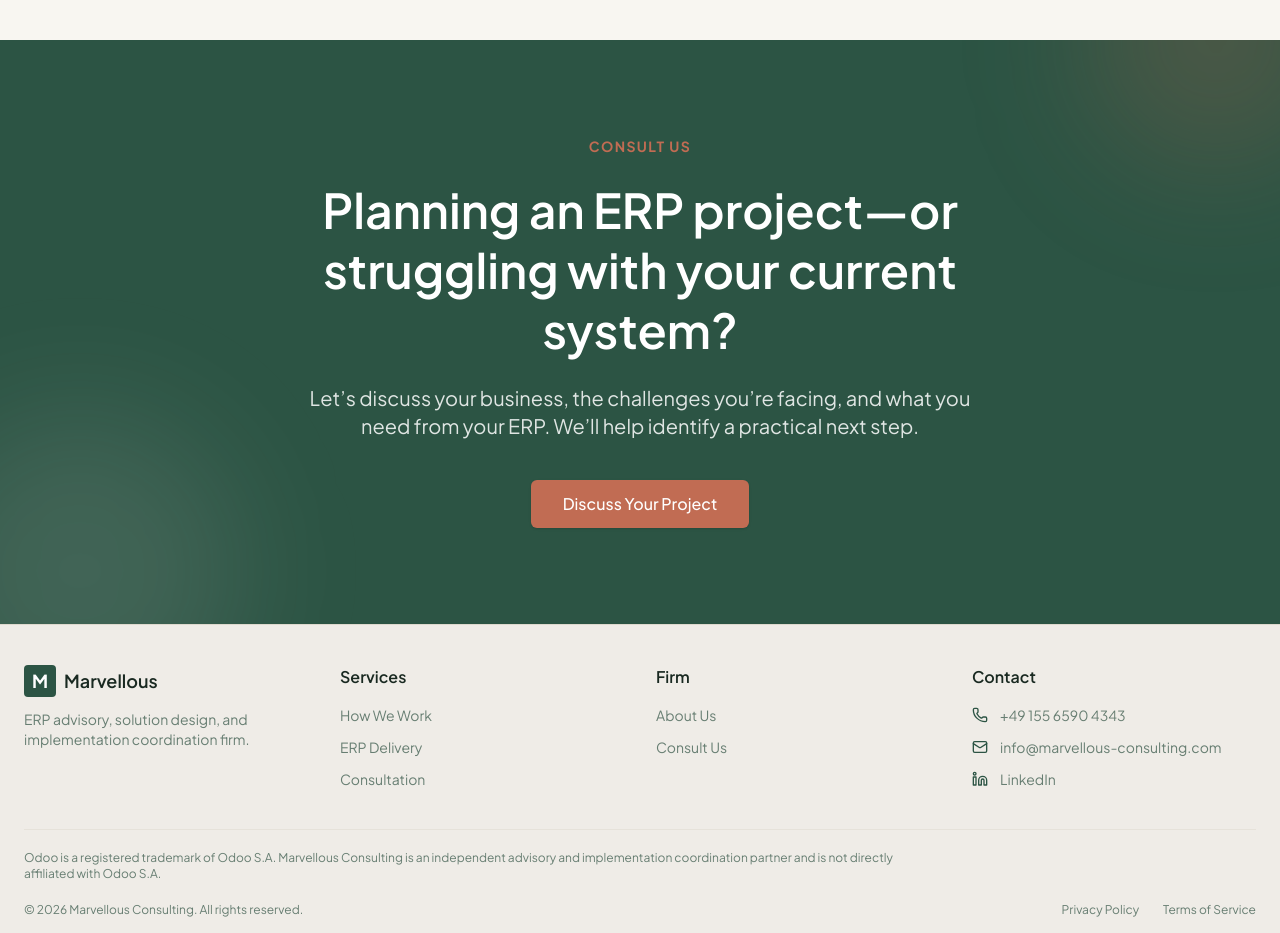
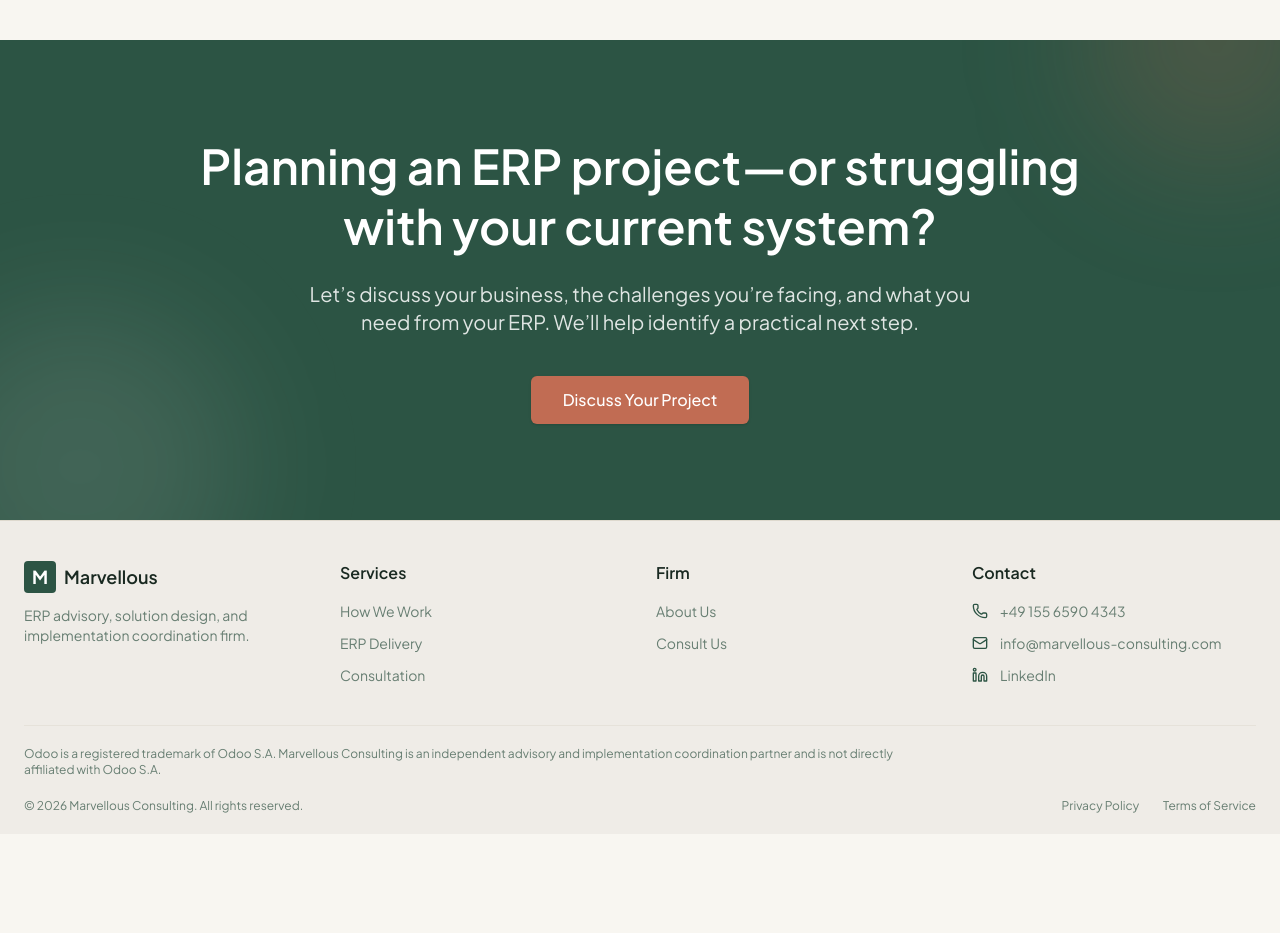
Before and after one commit to meghalshah9531/marvellous-website-vercel, a React (Vite) app in the folder artifacts/marvellous-consulting/: page /about in a window 1280 px wide. Shown: the part 2140-3073 px from the top of the page. After the commit the page ends 2974 px from the top, so only its background shows below. Built offline with nearby package versions, Linux system fonts and the light colour scheme.

Commit message:
fix: Consult Us

```diff
--- a/artifacts/marvellous-consulting/src/components/cta-section.tsx
+++ b/artifacts/marvellous-consulting/src/components/cta-section.tsx
@@ -22,8 +22,7 @@ export function CtaSection({
       <div className="absolute bottom-0 left-0 w-80 h-80 bg-background/10 rounded-full blur-3xl translate-y-1/3 -translate-x-1/4 pointer-events-none" />
 
       <div className="container mx-auto px-4 md:px-6 relative z-10">
-        <ScrollReveal className="max-w-3xl mx-auto text-center space-y-6">
-          <p className="text-sm font-bold uppercase tracking-widest text-secondary">Consult Us</p>
+        <ScrollReveal className="max-w-4xl mx-auto text-center space-y-6">
           <h2 className="text-4xl md:text-5xl font-serif font-semibold leading-tight">
             {title}
           </h2>
--- a/artifacts/marvellous-consulting/src/components/erp-delivery.tsx
+++ b/artifacts/marvellous-consulting/src/components/erp-delivery.tsx
@@ -56,7 +56,7 @@ export function ErpDelivery() {
             </p>
           </ScrollReveal>
 
-          <div className="grid md:grid-cols-3 gap-8 max-w-6xl mx-auto">
+          <div className="grid md:grid-cols-3 gap-8 max-w-6xl">
             {[
               {
                 title: "Implementation Through a Specialist Partner",
--- a/artifacts/marvellous-consulting/src/components/process-overview.tsx
+++ b/artifacts/marvellous-consulting/src/components/process-overview.tsx
@@ -32,7 +32,6 @@ export function ProcessOverview() {
   return (
     <section id="how-we-work" className="scroll-mt-24 py-20 bg-card border-b border-border">
       <div className="container mx-auto px-4 md:px-6">
-        <div className="max-w-6xl mx-auto">
         <div className="max-w-3xl mb-10 space-y-4">
           <p className="text-sm font-bold uppercase tracking-widest text-secondary">How We Work</p>
           <h2 className="text-4xl md:text-5xl font-serif font-semibold text-primary leading-tight">
@@ -40,7 +39,7 @@ export function ProcessOverview() {
           </h2>
         </div>
 
-        <div ref={sequenceRef} className="relative">
+        <div ref={sequenceRef} className="relative max-w-6xl">
           <div aria-hidden="true" className="absolute left-8 top-8 bottom-8 w-px bg-border lg:hidden" />
           <div aria-hidden="true" className="hidden lg:block absolute top-8 left-[12.5%] right-[12.5%] h-px bg-border" />
           {!reduceMotion && (
@@ -64,7 +63,6 @@ export function ProcessOverview() {
             ))}
           </motion.ol>
         </div>
-        </div>
       </div>
     </section>
   )
--- a/artifacts/marvellous-consulting/src/components/project-roles.tsx
+++ b/artifacts/marvellous-consulting/src/components/project-roles.tsx
@@ -3,7 +3,8 @@ export function ProjectRoles() {
       <section className="relative overflow-hidden bg-card border-b border-border py-20">
         <img src="/images/erp-delivery-workshop.jpg" alt="" aria-hidden="true" loading="lazy" className="absolute inset-0 w-full h-full object-cover object-center opacity-[0.10] dark:opacity-[0.06] pointer-events-none" />
         <div className="absolute inset-0 bg-card/80 pointer-events-none" />
-        <div className="relative container mx-auto px-4 md:px-6 max-w-5xl">
+        <div className="relative container mx-auto px-4 md:px-6">
+          <div className="max-w-5xl">
             <div className="grid md:grid-cols-2 gap-10 md:gap-16">
               <div>
                 <p className="text-sm font-bold tracking-widest uppercase text-secondary mb-4">Your Role</p>
@@ -18,6 +19,7 @@ export function ProjectRoles() {
             </div>
             <p className="text-muted-foreground leading-relaxed text-sm text-center mt-10 pt-10 border-t border-border">Scope, responsibilities, and commercial terms are agreed before work begins.</p>
           </div>
+        </div>
       </section>
   )
 }
```
Also changed, not shown: 1 other file (tests, documents, lock files or other folders). Lines whose indentation alone changed are shown as unchanged.
